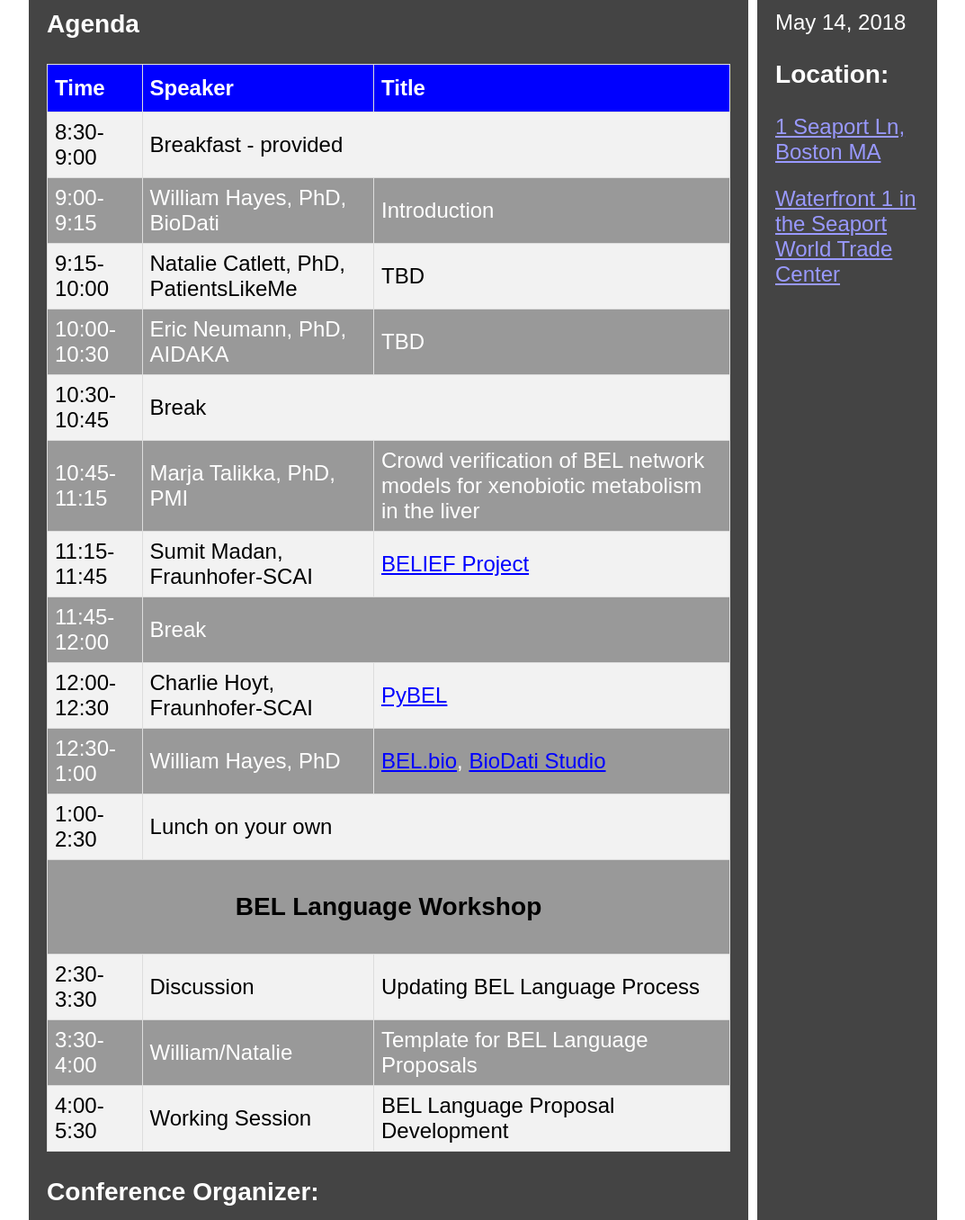
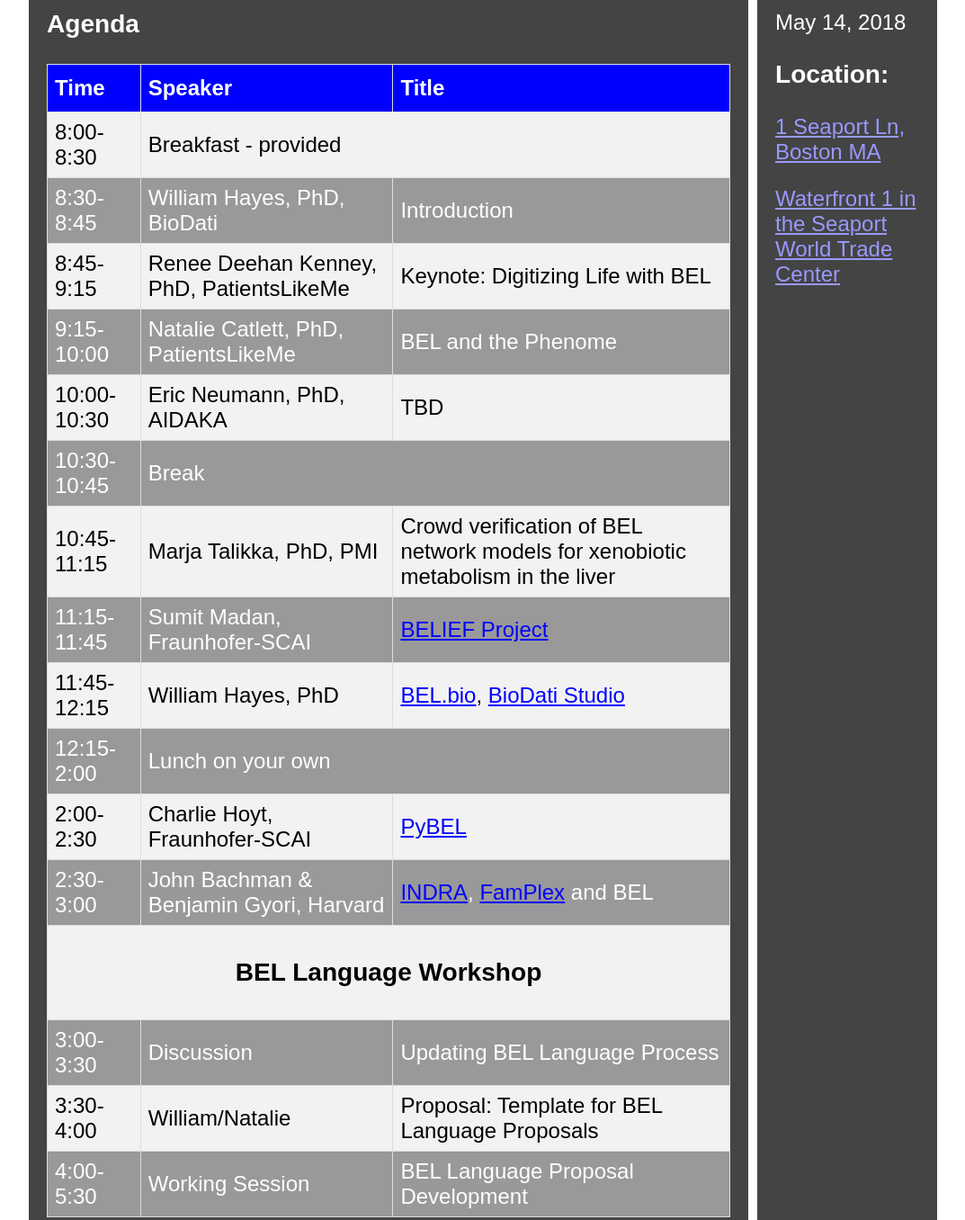
Before and after one commit to belbio/belbiogithubio, a plain HTML site: page conference/index.html in a window 1280 px wide. Shown: the part 800-2156 px from the top of the page at 90% size, without its empty margins (103-1176 px from the left). Drawn offline with Linux system fonts and the light colour scheme.

Commit message:
Updated schedule

```diff
--- a/conference/index.html
+++ b/conference/index.html
@@ -39,20 +39,22 @@
       <h3>Agenda</h3>
       <table>
         <tr><th>Time</th><th>Speaker</th><th>Title</th></tr>
-        <tr><td>8:30-9:00</td><td colspan="2">Breakfast - provided</td></tr>
-        <tr><td>9:00-9:15</td><td>William Hayes, PhD, BioDati</td><td>Introduction</td></tr>
-        <tr><td>9:15-10:00</td><td>Natalie Catlett, PhD, PatientsLikeMe</td><td>TBD</td></tr>
+        <tr><td>8:00-8:30</td><td colspan="2">Breakfast - provided</td></tr>
+        <tr><td>8:30-8:45</td><td>William Hayes, PhD, BioDati</td><td>Introduction</td></tr>
+        <tr><td>8:45-9:15</td><td>Renee Deehan Kenney, PhD, PatientsLikeMe</td><td>Keynote: Digitizing Life with BEL</td></tr>
+        <tr><td>9:15-10:00</td><td>Natalie Catlett, PhD, PatientsLikeMe</td><td>BEL and the Phenome</td></tr>
         <tr><td>10:00-10:30</td><td>Eric Neumann, PhD, AIDAKA</td><td>TBD</td></tr>
         <tr><td>10:30-10:45</td><td colspan="2">Break</td></tr>
         <tr><td>10:45-11:15</td><td>Marja Talikka, PhD, PMI</td><td>Crowd verification of BEL network models for xenobiotic metabolism in the liver</td></tr>
         <tr><td>11:15-11:45</td><td>Sumit Madan, Fraunhofer-SCAI</td><td><a href="http://belief.scai.fraunhofer.de/BeliefDashboard/">BELIEF Project</a></td></tr>
-        <tr><td>11:45-12:00</td><td colspan="2">Break</td></tr>
-        <tr><td>12:00-12:30</td><td>Charlie Hoyt, Fraunhofer-SCAI</td><td><a href="http://pybel.readthedocs.io">PyBEL</a></td></tr>
-        <tr><td>12:30-1:00</td><td>William Hayes, PhD</td><td><a href="http://bel.bio">BEL.bio</a>, <a href="http://biodati.com">BioDati Studio</a></td></tr>
-        <tr><td>1:00-2:30</td><td colspan="2">Lunch on your own</td></tr>
+
+        <tr><td>11:45-12:15</td><td>William Hayes, PhD</td><td><a href="http://bel.bio">BEL.bio</a>, <a href="http://biodati.com">BioDati Studio</a></td></tr>
+        <tr><td>12:15-2:00</td><td colspan="2">Lunch on your own</td></tr>
+        <tr><td>2:00-2:30</td><td>Charlie Hoyt, Fraunhofer-SCAI</td><td><a href="http://pybel.readthedocs.io">PyBEL</a></td></tr>
+        <tr><td>2:30-3:00</td><td>John Bachman & Benjamin Gyori, Harvard</td><td><a href="http://indra.bio">INDRA</a>, <a href="http://github.com/sorgerlab/famplex">FamPlex</a> and BEL</td></tr>
         <tr><td colspan="3" align="center" style="color: #000"><h3>BEL Language Workshop</h3></td></tr>
-        <tr><td>2:30-3:30</td><td>Discussion</td><td>Updating BEL Language Process</td></tr>
-        <tr><td>3:30-4:00</td><td>William/Natalie</td><td>Template for BEL Language Proposals</td></tr>
+        <tr><td>3:00-3:30</td><td>Discussion</td><td>Updating BEL Language Process</td></tr>
+        <tr><td>3:30-4:00</td><td>William/Natalie</td><td>Proposal: Template for BEL Language Proposals</td></tr>
         <tr><td>4:00-5:30</td><td>Working Session</td><td>BEL Language Proposal Development</td></tr>
       </table>
 
```
